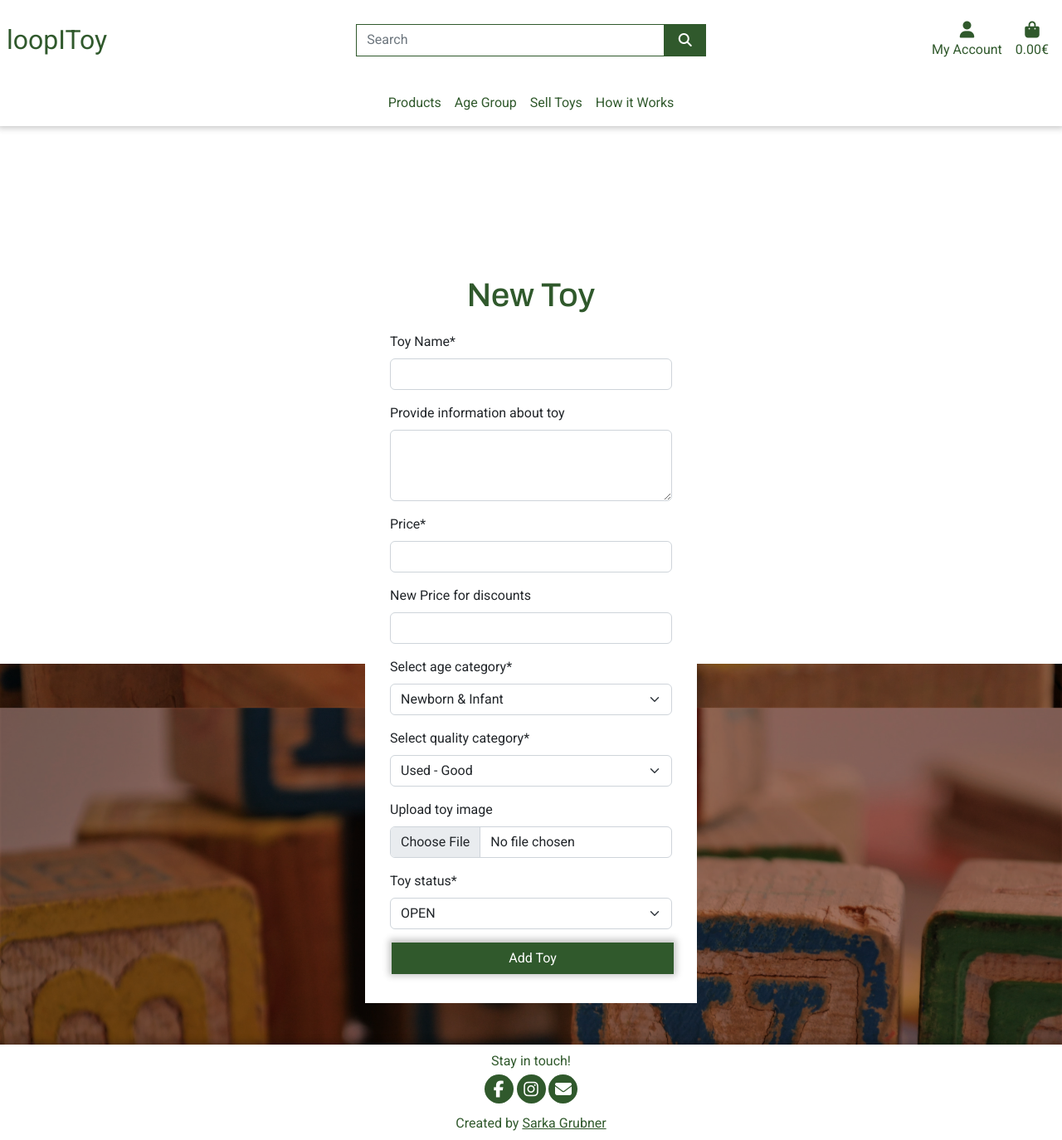
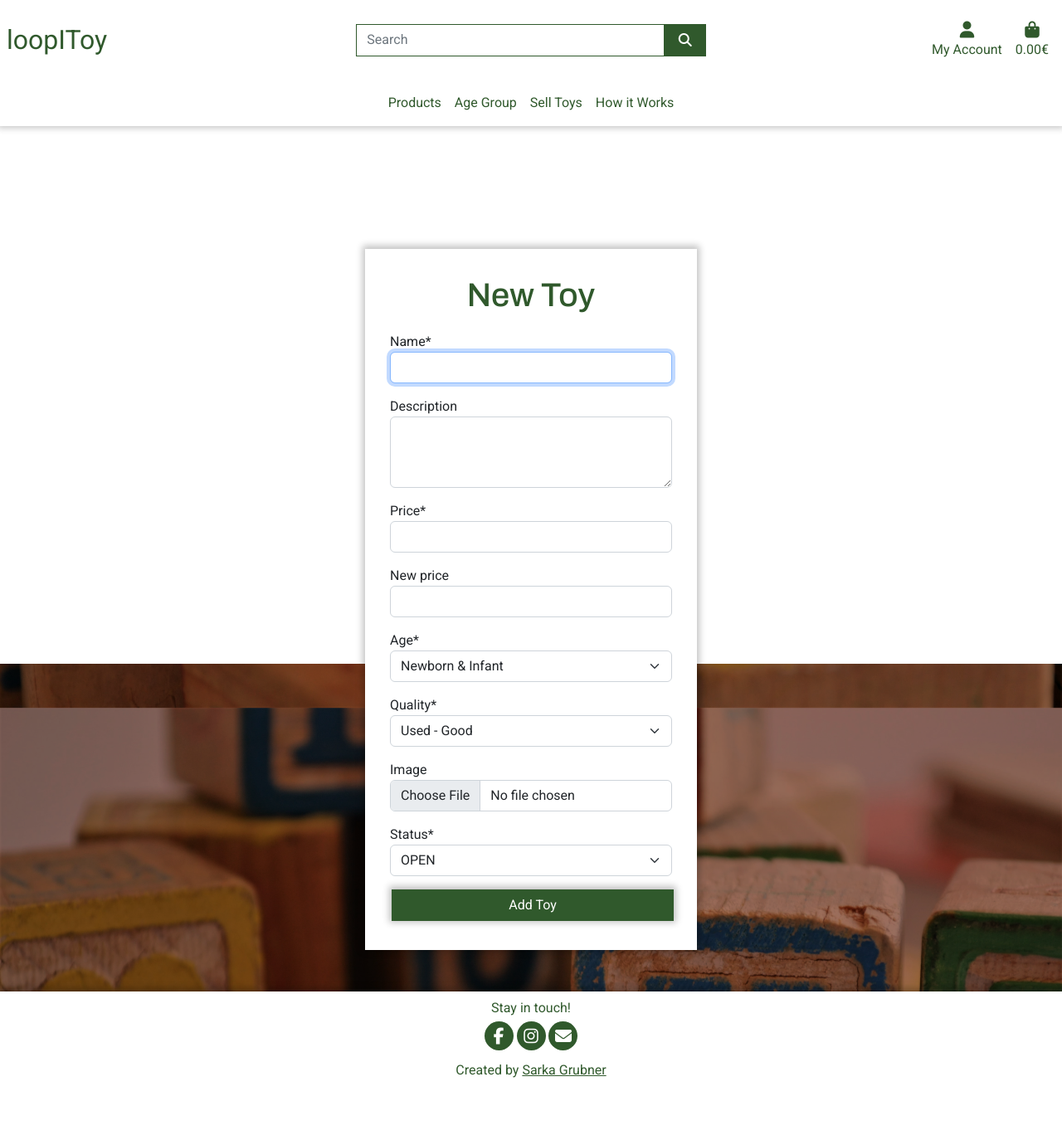
Before and after one commit to brodsa/loopitoy, a Django app: page /toys/add/ in a window 1280 px wide. Shown: the whole page at 83% size. After the commit the page ends 1299 px from the top, so only its background shows below. Run offline with Django 3.2, Linux system fonts and the light colour scheme; the visitor is signed in with stand-in values (Sample User, id 1); some libraries are stand-ins or nearby versions.

Commit message:
feat: complete form to add new toy by site owner Add Mixims to be authenticated and superuser for opening the form. Add Urls in Navigation menu. Style the form

```diff
--- a/static/css/base.css
+++ b/static/css/base.css
@@ -349,6 +349,10 @@ footer{
     color: var(--primary-color);
 }
 
+.form-label{
+    margin-bottom: 0;
+}
+
 .btn.form__button{
     display: block;
     margin: 2px;
@@ -477,6 +481,13 @@ div.card-body{
     font-size:1.5rem;
 }
 
+ /* ++++++++++++ Toys form - Add and Edit ++++++++++++++ */
+.form-toys.form-container{
+    box-shadow: var(--box-shadow);
+}
+
+
+
 
 
 @media screen and  (min-width: 767px){
--- a/templates/includes/header.html
+++ b/templates/includes/header.html
@@ -35,7 +35,7 @@
                             {% if request.user.is_authenticated %}
                                 {% if request.user.is_superuser %}
                                     <!-- Add New Toy -->
-                                    <li><a class="dropdown-item" href="{% url 'home' %}">Add New Toy</a></li>
+                                    <li><a class="dropdown-item" href="{% url 'add_toy' %}">Add New Toy</a></li>
                                     <!-- Received Toys -->
                                     <li><a class="dropdown-item" href="{% url 'home' %}">Received Toys</a></li>
                                 {% endif %}
--- a/templates/includes/mobile-nav-top.html
+++ b/templates/includes/mobile-nav-top.html
@@ -28,7 +28,7 @@
         {% if request.user.is_authenticated %}
             {% if request.user.is_superuser %}
                 <!-- Add New Toy -->
-                <li><a class="dropdown-item" href="{% url 'home' %}">Add New Toy</a></li>
+                <li><a class="dropdown-item" href="{% url 'add_toy' %}">Add New Toy</a></li>
                 <!-- Received Toys -->
                 <li><a class="dropdown-item" href="{% url 'home' %}">Received Toys</a></li>
             {% endif %}
--- a/toys/forms.py
+++ b/toys/forms.py
@@ -25,16 +25,16 @@ class ToyForm(forms.ModelForm):
 
         widgets = {
             "description": forms.Textarea(attrs={"cols": 3, "rows": 3}),
-            'user': forms.TextInput(attrs={'readonly': True}),
+            "name": forms.TextInput(attrs={'autofocus': True})
         }
 
-        labels = {
-            'name': 'Toy Name',
-            'description': 'Provide information about toy',
-            'price': 'Price',
+        placeholders = {
+            'name': 'Toy Name *',
+            'description': 'Provide information about toy, e.g. brand or material',
+            'price': 'Price *',
             'new_price': 'New Price for discounts',
-            'age': 'Select age category',
-            'quality': 'Select quality category',
+            'age': 'Select age category*',
+            'quality': 'Select quality category*',
             'image': 'Upload toy image',
-            'status': 'Toy status',
+            'status': 'Toy status*',
         }
--- a/toys/templates/toys/create_toy.html
+++ b/toys/templates/toys/create_toy.html
@@ -14,7 +14,7 @@
 {% endblock %}
 
 {% block content %}
-<div class="form-container form-account">
+<div class="form-container form-toys">
   <h1 class="form__title">New Toy</h1>
   <div>
     <form method="POST" enctype="multipart/form-data">
--- a/toys/templates/toys/toys.html
+++ b/toys/templates/toys/toys.html
@@ -21,7 +21,7 @@
 
             {% for toy in toys %}
                 {% if toy.status == 'eshop' %}
-                    {% include 'toys_list.html' %}
+                    {% include 'toys/toys_list.html' %}
                 {% endif %}
             {% endfor %}
 
--- a/toys/urls.py
+++ b/toys/urls.py
@@ -7,5 +7,5 @@ from .views import(
 
 urlpatterns = [
     path('', all_toys, name='toys'),
-    path('add/',AddToy.as_view(),name='create_book' ),
+    path('add/',AddToy.as_view(),name='add_toy' ),
 ]
--- a/toys/views.py
+++ b/toys/views.py
@@ -8,13 +8,15 @@ from django.views.generic import (
     UpdateView
     )
 
-from .models import Toys
-from .forms import ToyForm
-
 from django.contrib.auth.mixins import (
     LoginRequiredMixin,
     UserPassesTestMixin
 )
+
+from .models import Toys
+from .forms import ToyForm
+
+from django.contrib import messages
 
 # Create your views here.
 
@@ -29,8 +31,26 @@ def all_toys(request):
     return render(request, 'toys/toys.html', context)
 
 
-class AddToy(LoginRequiredMixin,CreateView):
+class AddToy(LoginRequiredMixin,UserPassesTestMixin,CreateView):
     """ Add Toy View """
     template_name = 'toys/create_toy.html'
     model = Toys
     form_class = ToyForm
+
+    def test_func(self):
+        """ Test user with logged user otherwise 403 """
+        return self.request.user.is_superuser
+
+    def form_valid(self, form):
+        form.instance.user = self.request.user
+
+        messages.success(
+            self.request,
+            'Successfully created book'
+        )
+
+        return super(AddToy, self).form_valid(form)
+
+    # def get_success_url(self):
+    #     """ Set up the books/key/id as success url"""
+    #     return reverse_lazy('toys', kwargs={'pk': self.pk})
```
